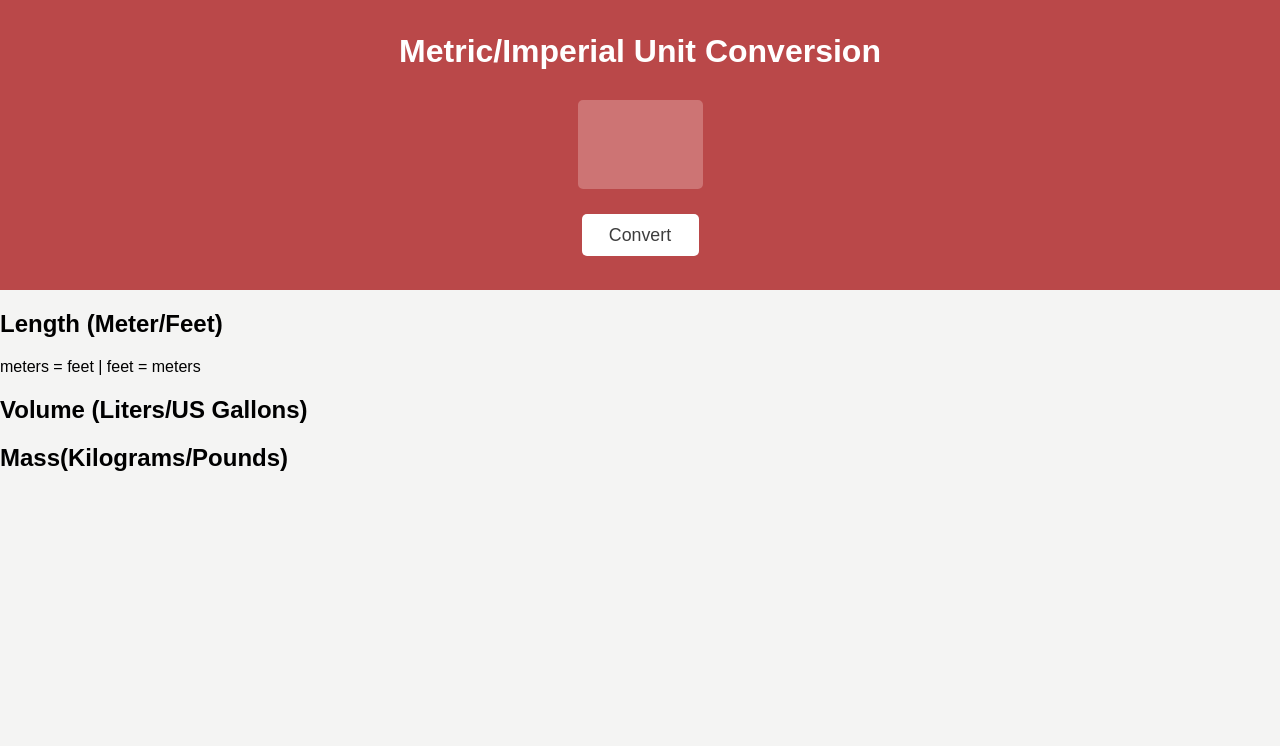
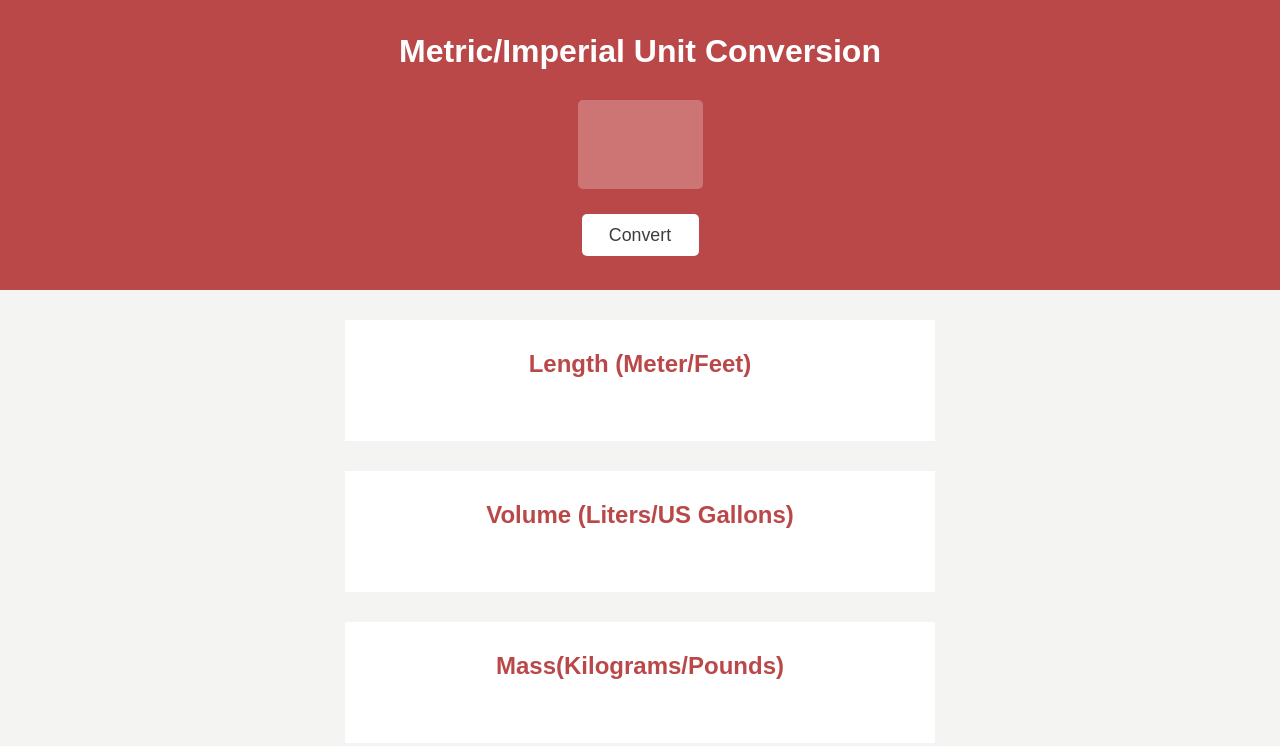
Before and after one commit to oagilliam/Unit-Converter, a plain HTML site: page index.html in a window 1280 px wide. Drawn offline with Linux system fonts and the light colour scheme.

Commit message:
conversion portion css added

```diff
--- a/index.html
+++ b/index.html
@@ -15,12 +15,20 @@
             </div>
         </div>
         <div class="bottomRow">
-            <h2>Length (Meter/Feet)</h2>
-            <p id="lengthOutput"> meters =  feet |    feet =  meters</p>
-            <h2>Volume (Liters/US Gallons)</h2>
-            <p id="volumeOutput"></p>
-            <h2>Mass(Kilograms/Pounds)</h2>
-            <p id="massOutput"></p>
+            <div class="bottomColumn">
+                <div class="length-header">
+                    <h2>Length (Meter/Feet)</h2>
+                    <p id="lengthOutput"></p>
+                </div>
+                <div class="volume-header">
+                    <h2>Volume (Liters/US Gallons)</h2>
+                    <p id="volumeOutput"></p>
+                </div>
+                <div class="mass-header">
+                    <h2>Mass(Kilograms/Pounds)</h2>
+                    <p id="massOutput"></p>
+                </div>
+            </div>
         </div>
         <script src="index.js"></script>
     </body>
--- a/stylesheet.css
+++ b/stylesheet.css
@@ -51,3 +51,28 @@ body{
 h1{
     margin: 0px;
 }
+
+.bottomRow{
+    display: flex;
+    justify-content: center;
+}
+
+.bottomColumn{
+    display: flex;
+    flex-direction: column;
+    align-items: center;
+    color: #BA4849;
+}
+
+.length-header, .volume-header, .mass-header{
+    height: 109px;
+    width: 500px;
+    margin-top: 30px;
+    background: #ffffff;
+    text-align: center;
+    padding: 10px 45px 2px; /* top left/right bottom */
+}
+
+p{
+    color: #3d3d3d;
+}
```
